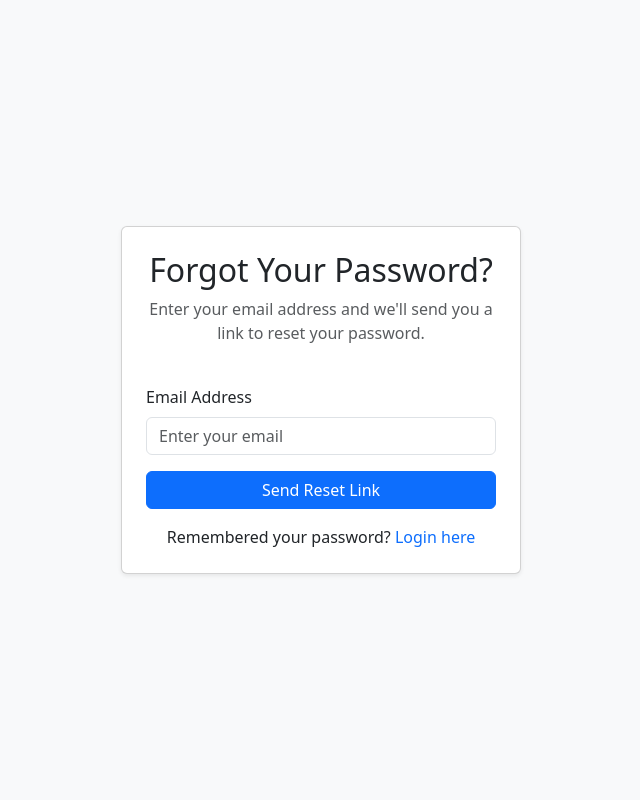
After one commit to flora-shek/Programming_Event_Hosting_Platform, a Django app: template codecheck/templates/forgot.html in a window 1280 px wide. The commit adds this page. Shown: the whole page, without its empty margins (319-959 px from the left). Run offline with Django 5.2, Linux system fonts and the light colour scheme; the template is opened without the code that fills it, so the values that code supplies are empty.

Commit message:
modified forgot password

```diff
--- /dev/null
+++ b/codecheck/templates/forgot.html
@@ -0,0 +1,43 @@
+<!DOCTYPE html>
+<html lang="en">
+<head>
+  <meta charset="UTF-8">
+  <meta name="viewport" content="width=device-width, initial-scale=1.0">
+  <title>Forgot Password</title>
+  <link href="https://cdn.jsdelivr.net/npm/bootstrap@5.3.0-alpha1/dist/css/bootstrap.min.css" rel="stylesheet">
+</head>
+<body class="bg-light">
+
+  <!-- Container for the Forgot Password form -->
+  <div class="container d-flex justify-content-center align-items-center min-vh-100">
+    <div class="card p-4 shadow-sm" style="max-width: 400px; width: 100%;">
+
+      <!-- Forgot Password Header -->
+      <div class="text-center mb-4">
+        <h2>Forgot Your Password?</h2>
+        <p class="text-muted">Enter your email address and we'll send you a link to reset your password.</p>
+      </div>
+
+      <!-- Forgot Password Form -->
+      <form action="/reset-password" method="POST">
+        <div class="mb-3">
+          <label for="email" class="form-label">Email Address</label>
+          <input type="email" class="form-control" id="email" name="email" placeholder="Enter your email" required>
+        </div>
+        <button type="submit" class="btn btn-primary w-100">Send Reset Link</button>
+      </form>
+
+      <!-- Link to Login page -->
+      <div class="text-center mt-3">
+        <p class="mb-0">Remembered your password? <a href="/login" class="text-decoration-none">Login here</a></p>
+      </div>
+
+    </div>
+  </div>
+
+  <!-- Bootstrap JS and Popper.js -->
+  <script src="https://cdn.jsdelivr.net/npm/@popperjs/core@2.11.6/dist/umd/popper.min.js"></script>
+  <script src="https://cdn.jsdelivr.net/npm/bootstrap@5.3.0-alpha1/dist/js/bootstrap.min.js"></script>
+
+</body>
+</html>
--- a/codecheck/urls.py
+++ b/codecheck/urls.py
@@ -4,6 +4,7 @@ from . import views
 urlpatterns = [
     path('',views.index,name ="index"),
     path('register/', views.register, name='register'),
+    path('forgotpass/', views.register, name='forgotpass'),
     path('login/', views.login, name='login'),
     path('logout/', views.logout, name='logout'),
     path('dashboard/', views.dashboard, name='dashboard'),
--- a/codecheck/views.py
+++ b/codecheck/views.py
@@ -110,3 +110,6 @@ def logout(request):
     if 'user_id' in request.session:
         del request.session['user_id']
     return redirect('login')
+
+def forgotpass(request):
+     return render(request,'forgot.html')
```
Also changed, not shown: codecheck/templates/login.html (+7 -3 lines).
